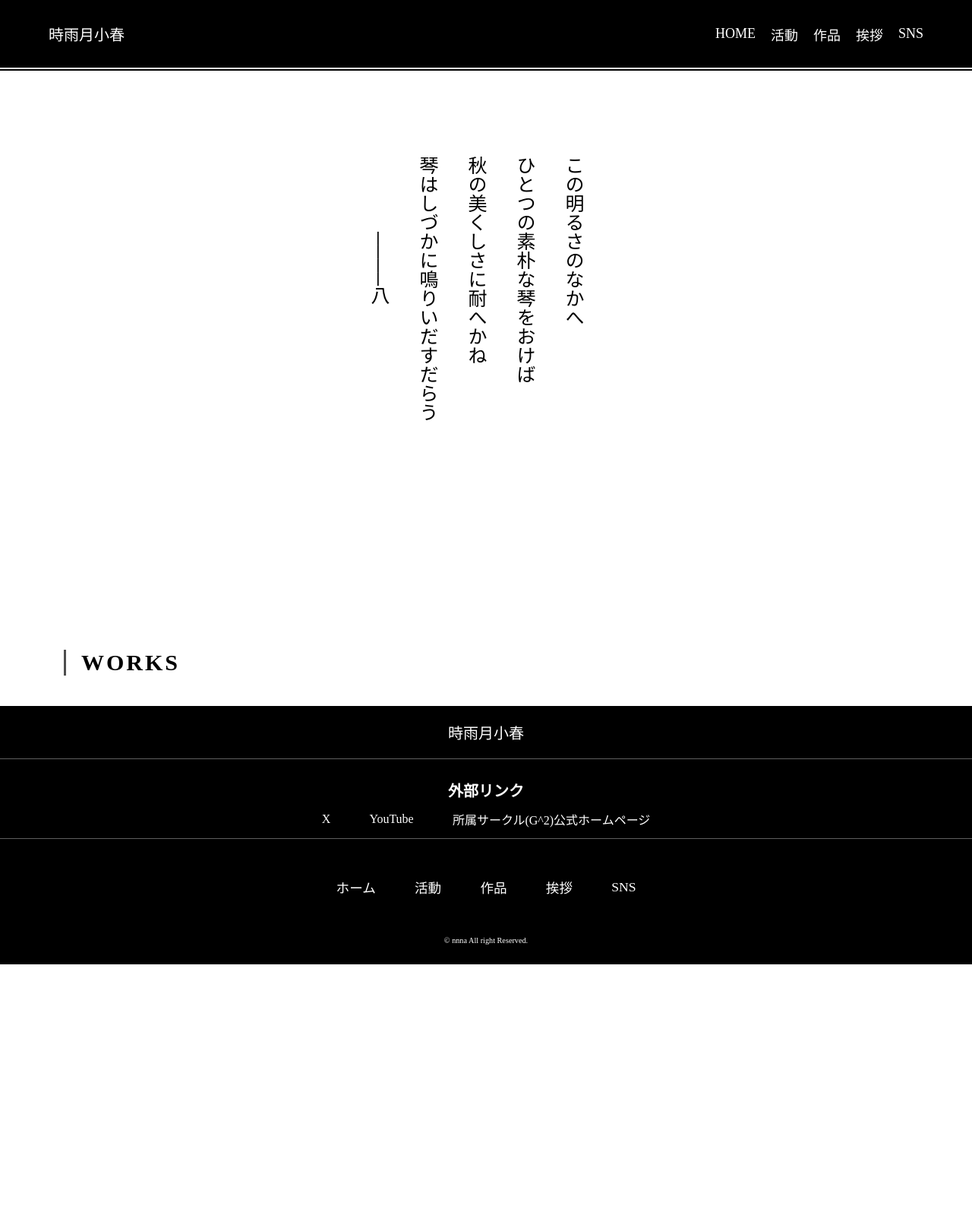
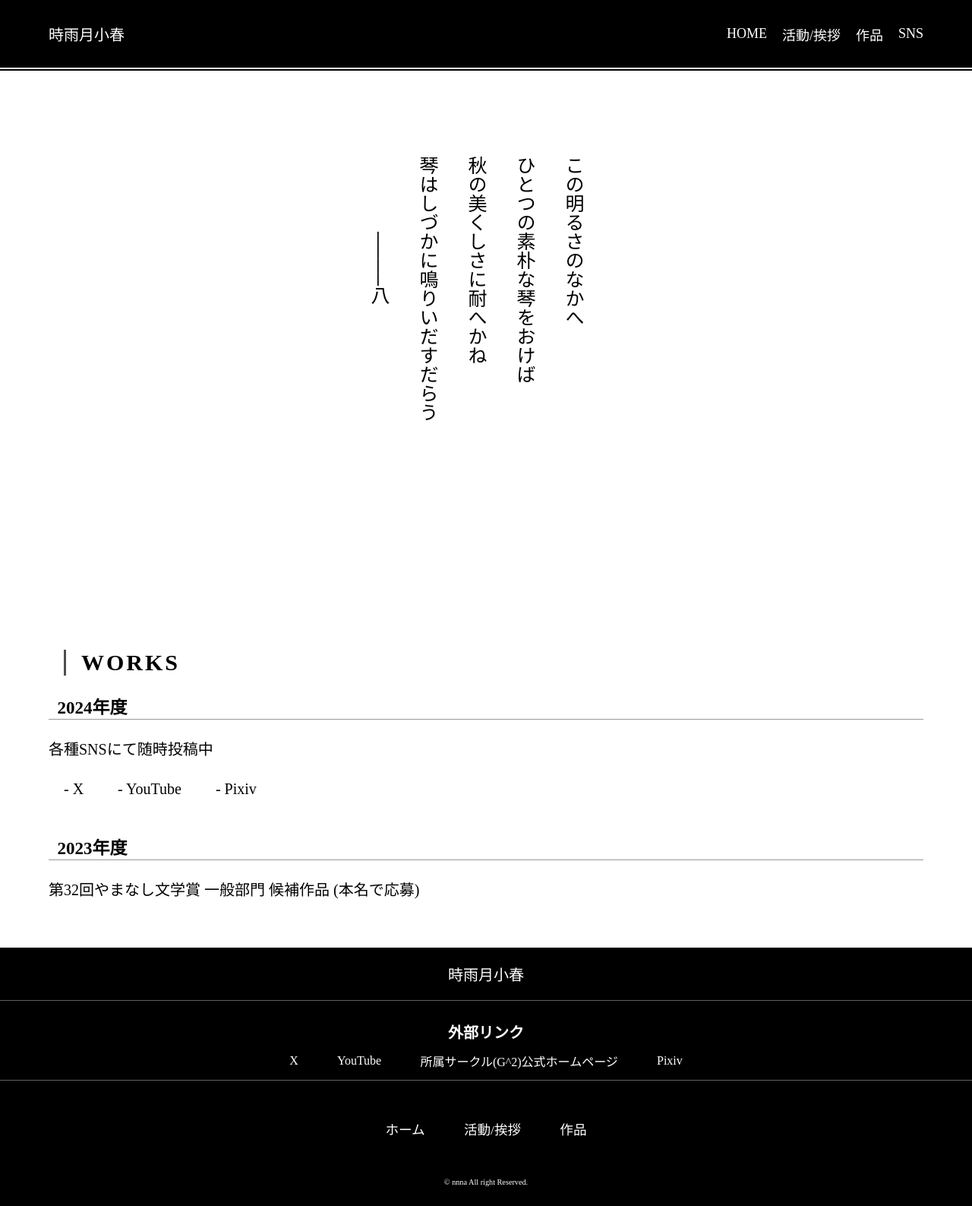
Before and after one commit to Nagito1224/KoharuShigureduki, a plain HTML site: page index.html in a window 1280 px wide. Shown: the whole page at 76% size. Before the commit the page ends 1269 px from the top, so only its background shows below. Drawn offline with Linux system fonts and the light colour scheme.

Commit message:
add work section

```diff
--- a/index.html
+++ b/index.html
@@ -19,10 +19,9 @@
         </div>
         <ul class="header-links">
             <li><a href="./index.html">HOME</a></li>
-            <li><a href="./about/about.html">活動</a></li>
+            <li><a href="./about/about.html">活動/挨拶</a></li>
             <li><a href="./works/work.html">作品</a></li>
-            <li><a href="./greeting/greeting.html">挨拶</a></li>
-            <li><a href="./SNS/SNS.html">SNS</a></li>
+            <li><a href="#outside-links">SNS</a></li>
         </ul>
     </header>
 
@@ -42,12 +41,26 @@
     </section>
 
     <!-- works -->
-     <section class="works">
+    <section class="works">
         <div class="wrap">
             <h1>WORKS</h1>
-
+            <h2>2024年度</h2>
+            <p><br>
+                各種SNSにて随時投稿中<br><br>
+                　- <a href="https://x.com/nh7cs" target="_blank" rel="noopener noreferrer"> X </a>
+                　　- <a href="https://www.youtube.com/channel/UCSmsXYbwFehtRTmEKdPb6jA" target="_blank"
+                        rel="noopener noreferrer">
+                        YouTube </a>
+                　　- <a href="https://www.pixiv.net/users/100585348" target="_blank" rel="noopener noreferrer">
+                        Pixiv </a><br><br>
+            </p>
+            <h2>2023年度</h2>
+            <p><br>
+                <a href="https://www.bungakukan.pref.yamanashi.jp/prize/" target="_blank"
+                    rel="noopener noreferrer">第32回やまなし文学賞 一般部門 候補作品 (本名で応募)</a><br><br>
+            </p>
         </div>
-     </section>
+    </section>
 
     <!-- Footer -->
     <footer class="footer">
@@ -63,14 +76,14 @@
                     YouTube </a> </li>
             <li> <a href="http://g2yamanashi.web.fc2.com/index.html" target="_blank" rel="noopener noreferrer">
                     所属サークル(G^2)公式ホームページ </a> </li>
+            <li> <a href="https://www.pixiv.net/users/100585348" target="_blank" rel="noopener noreferrer">
+                    Pixiv </a> </li>
         </ul>
 
         <ul class="main-links" id="inside-links">
             <li> <a href="index.html">ホーム</a> </li>
-            <li> <a href="about/about.html">活動</a> </li>
+            <li> <a href="about/about.html">活動/挨拶</a> </li>
             <li> <a href="works/works.html">作品</a> </li>
-            <li> <a href="greeting/greeting.html">挨拶</a> </li>
-            <li> <a href="https://g2yama.booth.pm/" target="_blank" rel="noopener noreferrer">SNS</a> </li>
         </ul>
 
         <p class="copyright"> © nnna All right Reserved. <br><br>　</p>
--- a/style.css
+++ b/style.css
@@ -13,6 +13,7 @@ li {
 
 a {
     text-decoration: none;
+    color: #000;
 }
 
 .wrap {
@@ -174,6 +175,14 @@ header {
     margin-top: 60px;
 }
 
+.works a{
+    transition: 0.3s;
+}
+
+.works a:hover{
+    color: rgb(228, 190, 133);
+}
+
 
 /* footer */
 .footer {
```
Also changed, not shown: about/about.html (+9 -8 lines), entryPageToHiddenOne/admin.html (+7 -7 lines), entryPageToHiddenOne/index.html (+7 -7 lines), hiddenPage/index.html (+7 -7 lines).
